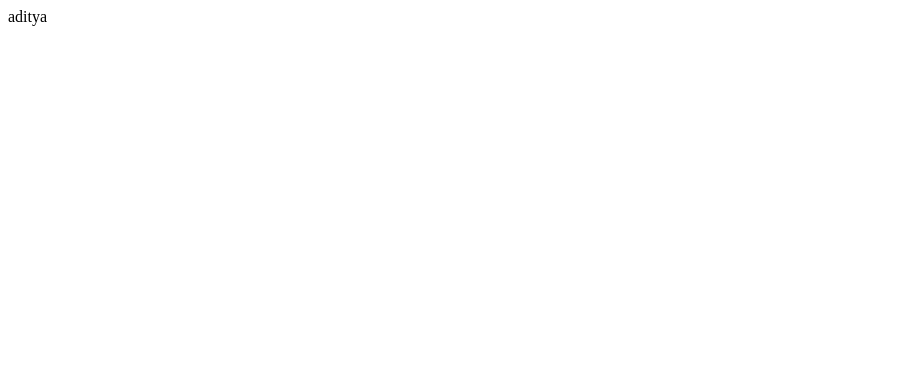
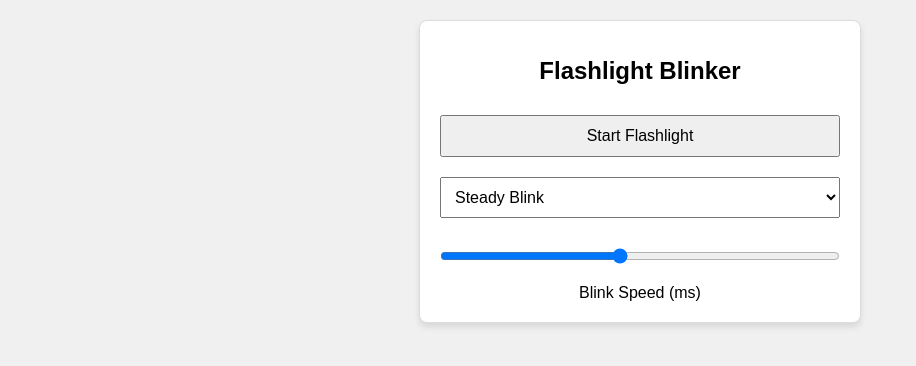
Before and after one commit to adityakqumar/blinks, a plain HTML site: page index.html in a window 1280 px wide. Shown: the whole page, without its empty margins (0-916 px from the left). Drawn offline with Linux system fonts and the light colour scheme.

Commit message:
Update index.html

```diff
--- a/index.html
+++ b/index.html
@@ -1 +1,25 @@
-aditya
+<!DOCTYPE html>
+<html lang="en">
+<head>
+  <meta charset="UTF-8">
+  <meta name="viewport" content="width=device-width, initial-scale=1.0">
+  <title>Flashlight Blinker</title>
+  <link rel="stylesheet" href="styles.css">
+  <link rel="manifest" href="/manifest.json">
+
+</head>
+<body>
+  <div class="app">
+    <h1>Flashlight Blinker</h1>
+    <button id="toggleFlashlight">Start Flashlight</button>
+    <select id="patternSelector">
+      <option value="steady">Steady Blink</option>
+      <option value="sos">SOS</option>
+      <option value="custom">Custom Pattern</option>
+    </select>
+    <input type="range" id="blinkSpeed" min="100" max="1000" step="100" value="500">
+    <label for="blinkSpeed">Blink Speed (ms)</label>
+  </div>
+  <script src="app.js"></script>
+</body>
+</html>
```
